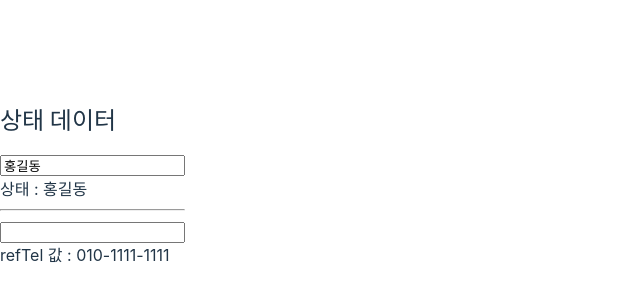
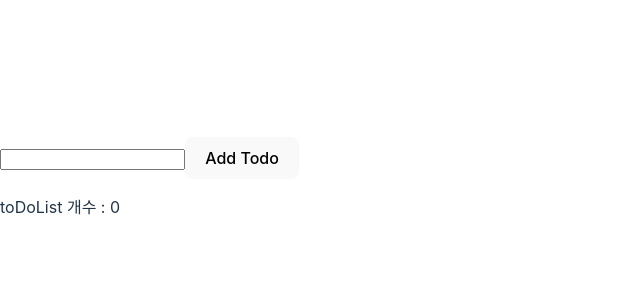
Before and after one commit to S2chanse/BCSReactStudy, a React (Vite) app in the folder Lesson5/hook-test-app/: page / in a window 1280 px wide. Shown: the part 222-522 px from the top of the page, without its empty margins (0-640 px from the left). Built offline with nearby package versions, Linux system fonts and the light colour scheme.

Commit message:
useMemo사용 이전

```diff
--- /dev/null
+++ b/Lesson5/hook-test-app/src/App7.tsx
@@ -0,0 +1,47 @@
+import React, { useState } from 'react';
+
+type TodoListItemType = {
+  id: number;
+  todo: string;
+};
+
+const getTodoListCnt = (todoList: TodoListItemType[]): number => {
+  console.log(`## TodoList 카운트 : ${todoList.length}`);
+  return todoList.length;
+};
+const App = () => {
+  const [todoList, setTodoList] = useState<TodoListItemType[]>([]);
+  const [toDo, setToDo] = useState<string>('');
+
+  const addTodo = (todo: string) => {
+    let newTodoList = [...todoList, { id: new Date().getTime(), todo }];
+    setTodoList(newTodoList);
+  };
+  const deleteTodo = (id: number) => {
+    setTodoList(todoList.filter((item) => item.id !== id));
+  };
+  return (
+    <div className='boxStyle'>
+      <input
+        type='text'
+        value={toDo}
+        onChange={(e) => setToDo(e.target.value)}
+      />
+      <button onClick={() => addTodo(toDo)}>Add Todo</button>
+      <br />
+      <ul>
+        {todoList.map((item) => {
+          return (
+            <li key={item.id}>
+              {item.todo}
+              <button onClick={() => deleteTodo(item.id)}>삭제</button>
+            </li>
+          );
+        })}
+      </ul>
+      <div>toDoList 개수 : {getTodoListCnt(todoList)}</div>
+    </div>
+  );
+};
+
+export default App;
--- a/Lesson5/hook-test-app/src/main.tsx
+++ b/Lesson5/hook-test-app/src/main.tsx
@@ -1,10 +1,10 @@
 import React from 'react';
 import ReactDOM from 'react-dom/client';
-import App from './App5';
+import App from './App7';
 import './index.css';
 
 ReactDOM.createRoot(document.getElementById('root') as HTMLElement).render(
-  <React.StrictMode>
-    <App />
-  </React.StrictMode>
+  // <React.StrictMode>
+  // </React.StrictMode>
+  <App />
 );
```
Also changed, not shown: Lesson5/hook-test-app/src/App6.tsx (added, +24 -0 lines).
